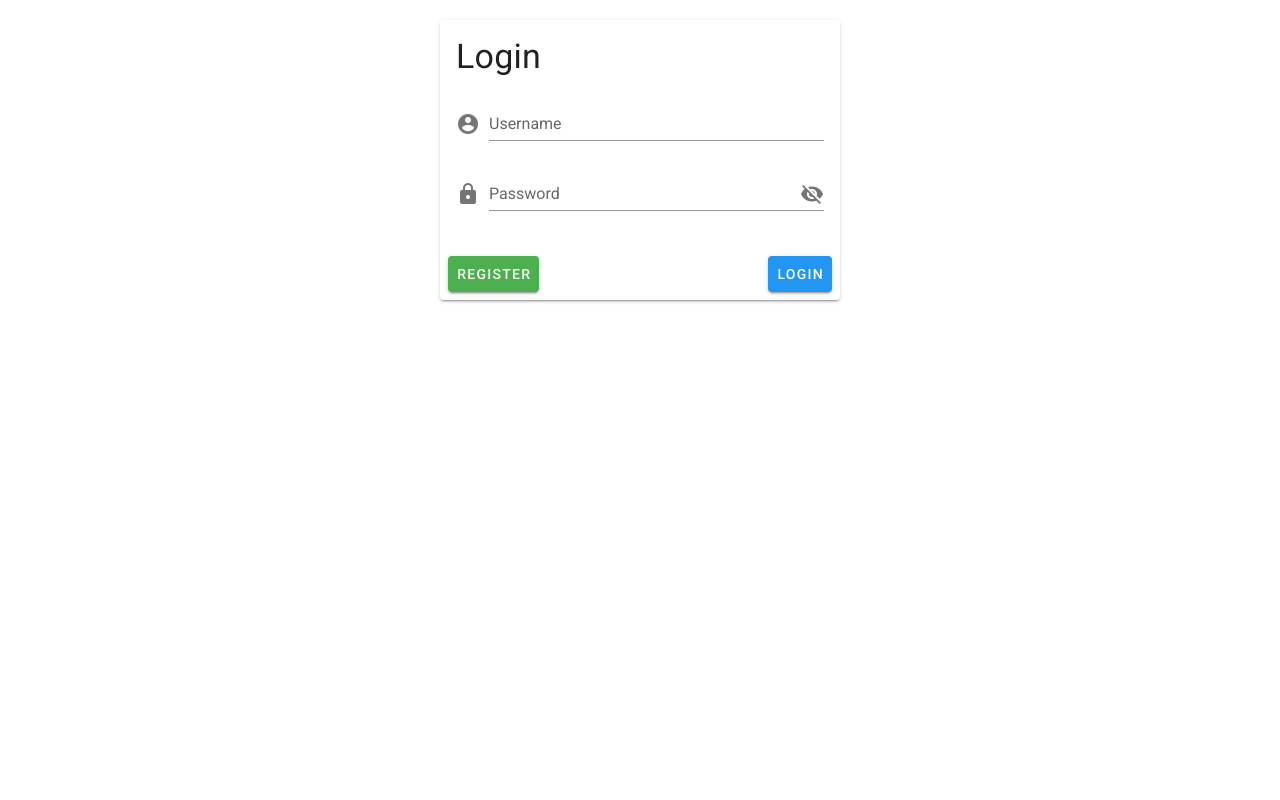
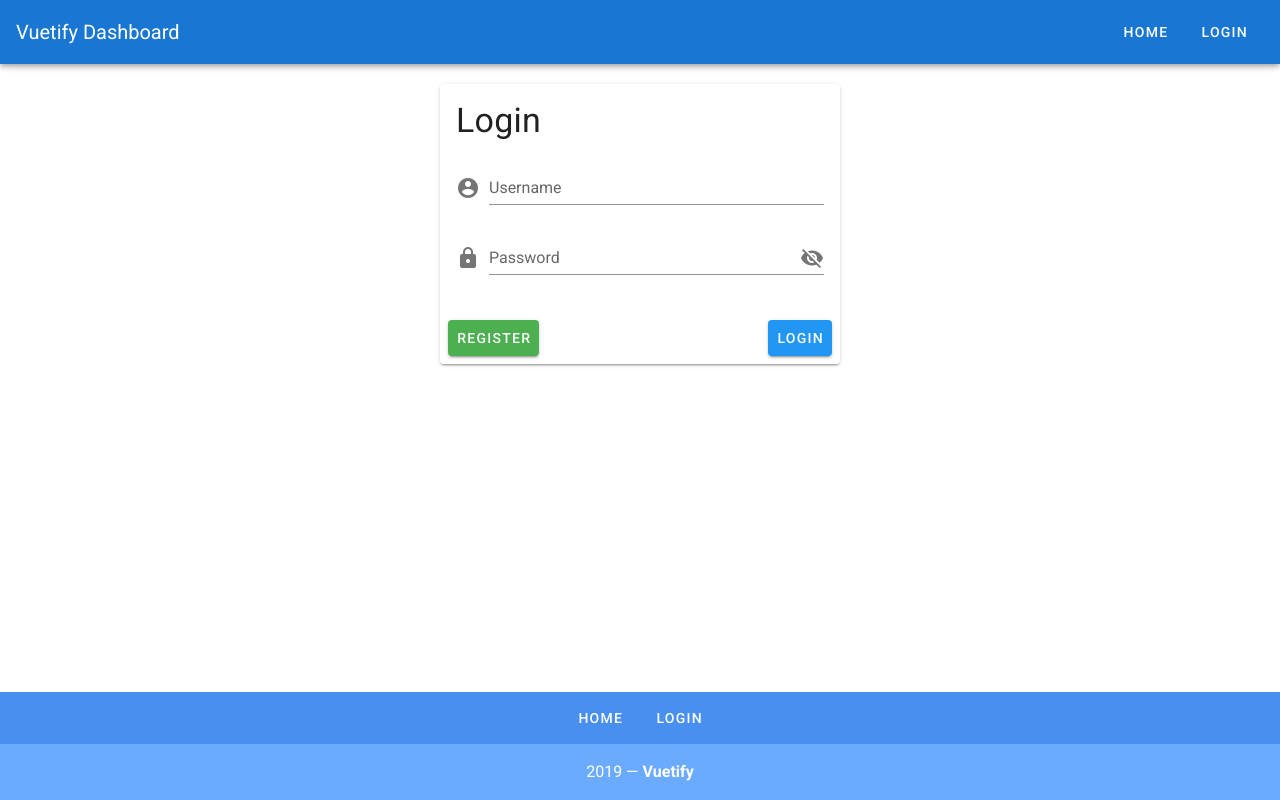
Before and after one commit to mindfulengr/vue-mastery-lessons, a Vue app in the folder beautify-with-vuetify/vuetify-dashboard/: page / in a window 1280 px wide. Built offline with nearby package versions, Linux system fonts and the light colour scheme.

Commit message:
add app bar and footer

```diff
--- a/beautify-with-vuetify/vuetify-dashboard/src/App.vue
+++ b/beautify-with-vuetify/vuetify-dashboard/src/App.vue
@@ -1,5 +1,16 @@
 <template>
   <v-app>
+    <v-app-bar app color='primary' dark>
+      <v-toolbar-title>
+        Vuetify Dashboard
+      </v-toolbar-title>
+      <v-spacer></v-spacer>
+      <v-btn text rounded>Home</v-btn>
+      <v-btn text rounded>Login</v-btn>
+    </v-app-bar>
+    <v-content>
+
+    <!-- Login Module -->
    <v-card width="400" class="mx-auto mt-5">
      <v-card-title>
        <h1 class="display-1">Login</h1>
@@ -23,6 +34,36 @@
        <v-btn color="info">Login</v-btn>
      </v-card-actions>
     </v-card>
+    </v-content>
+
+    <v-footer
+      color="primary lighten-1"
+      padless
+    >
+      <v-row
+        justify="center"
+        no-gutters
+      >
+        <v-btn
+          v-for="link in links"
+          :key="link"
+          color="white"
+          text
+          rounded
+          class="my-2"
+        >
+          {{ link }}
+        </v-btn>
+        <v-col
+          class="primary lighten-2 py-4 text-center white--text"
+          cols="12"
+        >
+          {{ new Date().getFullYear() }} — <strong>Vuetify</strong>
+        </v-col>
+      </v-row>
+    </v-footer>
+
+
   </v-app>
 </template>
 
@@ -35,6 +76,10 @@
   },
 
   data: () => ({
+    links: [
+        'Home',
+        'Login'
+      ],
     showPassword: false
   }),
 };
```
